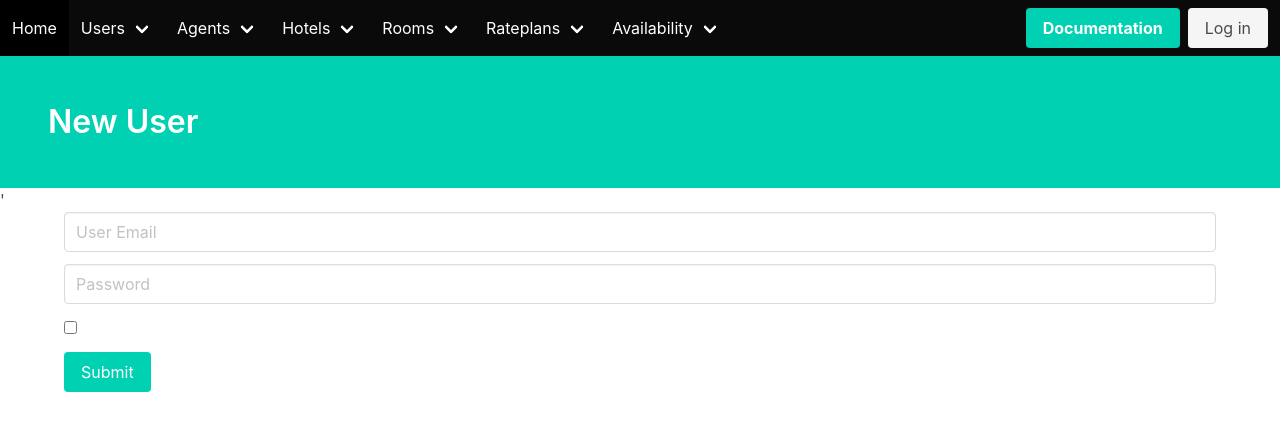
After one commit to marcomasulli/open-hotel, a Flask app: page /user/new in a window 1280 px wide. The commit adds this page. Shown: the top 431 px of the page. Run offline with Flask 2, Linux system fonts and the light colour scheme.

Commit message:
added users html templates

```diff
--- a/app/api/crud.py
+++ b/app/api/crud.py
@@ -9,6 +9,9 @@ def get_user(db: Session, user_id: int):
 
 def get_users(db: Session, skip: int = 0, limit: int = 100):
     return db.query(models.User).offset(skip).limit(limit).all()
+
+def get_user_by_email(db: Session, email: str):
+    return db.query(models.User).filter(models.User.email == email).first()
 
 def create_user(db: Session, user: schemas.UserCreate):
     fake_hashed_password = user.password + "notreallyhashed"
--- a/app/flask/forms.py
+++ b/app/flask/forms.py
@@ -36,3 +36,13 @@ class AgentForm(Form):
     agent_discount=DecimalField(validators=[Optional()])
     is_active=BooleanField()
     submit=SubmitField()
+
+class UserForm(Form):
+    email=StringField()
+    password=PasswordField()
+    is_active=BooleanField()
+    submit=SubmitField()
+
+
+class HotelForm(Form):
+    pass
--- a/app/flask/web.py
+++ b/app/flask/web.py
@@ -2,7 +2,7 @@ from flask import escape, request, render_template, flash, url_for, redirect
 import requests
 from .. import flask_app
 from ..config import Config
-from .forms import AgentForm
+from .forms import AgentForm, UserForm
 from copy import deepcopy
 import json
 from urllib.parse import urljoin
@@ -38,7 +38,7 @@ def view_agents():
         agents = None
     return render_template('agents.html', agents=agents)
 
-@flask_app.route("/newAgent", methods=["GET", "POST"])
+@flask_app.route("/agent/new", methods=["GET", "POST"])
 def create_agent():
 
     agent_form = AgentForm(request.form)
@@ -65,9 +65,44 @@ def create_agent():
 
         return redirect(url_for('create_agent'))
 
-    return render_template('newAgent.html', agent_form=agent_form)
+    return render_template('formAgent.html', agent_form=agent_form)
 
+# Users
 
+@flask_app.route("/users", methods=["GET"])
+def view_users():
+    try:
+        users = requests.get(urljoin(Config.LOCAL_URL, 'users')).json()
+    except:
+        users = None
+    return render_template('users.html', users=users)
+
+@flask_app.route("/user/new", methods=["GET", "POST"])
+def create_user():
+
+    user_form = UserForm(request.form)
+
+    if request.method == 'POST':
+
+        if user_form.validate_on_submit():
+            new_user = user_form.data
+            new_user.pop('csrf_token')
+            # temp fix - will extend json encoder like https://stackoverflow.com/questions/52319562/django-object-of-type-decimal-is-not-json-serializable-and-convert-to-model-da/52319674
+            post_user = requests.post(urljoin(Config.LOCAL_URL, 'users'), data=json.dumps(new_user))
+
+            if post_user.status_code == 200:
+                flash('You successfully created a new user!')
+            else:
+                flash('There was an error with your submission.')
+                flash(post_user.text)
+
+        else:
+            print(user_form.errors)
+            flash(str(user_form.errors))
+
+        return redirect(url_for('create_user'))
+
+    return render_template('formUser.html', user_form=user_form)
 
 @flask_app.route("/rateplans", methods=["GET"])
 def view_rateplans():
--- a/app/templates/newAgent.html
+++ b/app/templates/formAgent.html
@@ -43,7 +43,7 @@
 
 <div class="container">
     {% if agent_form %}
-    <form class="vertical" method="POST" action="./newAgent">
+    <form class="vertical" method="POST" action="./new">
       {{ agent_form.csrf_token }}
       <div class="field">
         <div class="control">
--- /dev/null
+++ b/app/templates/formUser.html
@@ -0,0 +1,82 @@
+{% extends 'base.html' %}
+
+{% block title %} Users {% endblock %}
+
+{% block content %}
+
+<section class="hero is-primary">
+  <div class="hero-body">
+    <p class="title">
+      New User
+    </p>
+  </div>
+</section>
+
+{% with messages = get_flashed_messages() %} '
+  {% if messages %}
+  <div class="container">
+    {% for message in messages %}
+      {% if 'successfully' in message.split(' ') %}
+      <article class="message is-success">
+        <div class="message-header">
+          <p>Success</p>
+        </div>
+        <div class="message-body">
+            {{ message }}
+        </div>
+      </article>
+      {% else %}
+      <article class="message is-danger">
+        <div class="message-header">
+          <p>Errors</p>
+        </div>
+        <div class="message-body">
+            {{ message }}
+        </div>
+      </article>
+      {% endif %}
+    {% endfor %}
+  </div>
+  {% endif %}
+  <br>
+{% endwith %}
+
+<div class="container">
+    {% if user_form %}
+    <form class="vertical" method="POST" action="./new">
+      {{ user_form.csrf_token }}
+      <div class="field">
+        <div class="control">
+          {{ user_form.email(class="input", type="email", placeholder="User Email") }}
+        </div>
+      </div>
+      <div class="field">
+        <div class="control">
+          {{ user_form.password(class="input", type="password", placeholder="Password") }}
+        </div>
+      </div>
+      <div class="field">
+        <div class="control">
+          {{ user_form.is_active(type="checkbox") }}
+        </div>
+      </div>
+      <div class="field">
+        <div class="control">
+          {{ user_form.submit(class="button is-primary") }}
+        </div>
+      </div>
+    </form>
+    {% else %}
+    <br>
+    <article class="message is-warning">
+      <div class="message-header">
+        <p>No User Form</p>
+      </div>
+      <div class="message-body">
+        There seems to be an <strong>issue</strong> here, are you sure everything is in order?
+      </div>
+    </article>
+    {% endif %}
+</div>
+
+{% endblock %}
--- a/app/templates/users.html
+++ b/app/templates/users.html
@@ -36,10 +36,9 @@
     <article class="message is-warning">
       <div class="message-header">
         <p>No User</p>
-        <button class="delete" aria-label="delete"></button>
       </div>
       <div class="message-body">
-        There seems to be <strong>no User</strong> here, are you sure you do not need to create a new one?
+        There seems to be <strong>no User</strong> here, are you sure you don't want to create a new one?
       </div>
     </article>
     {% endif %}
```
